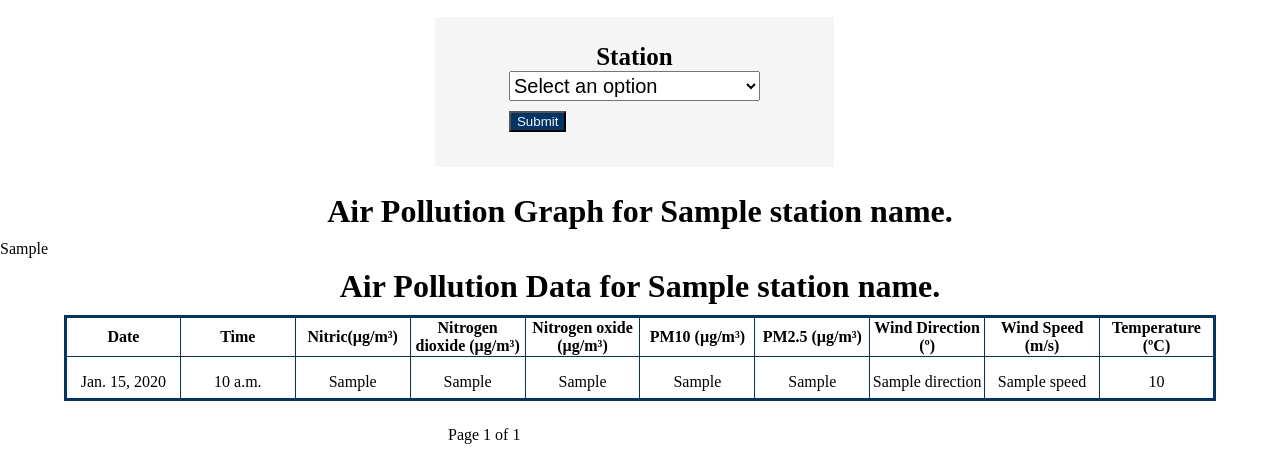
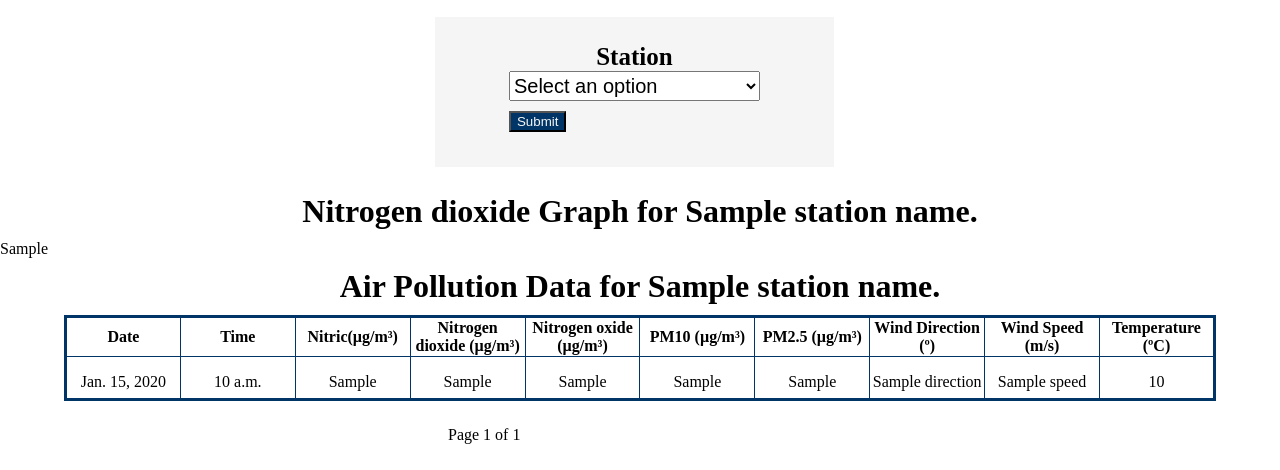
Before and after one commit to nutcracker22/group_assessment_esd, a Django app: template air_tracker/templates/air_tracker/data.html in a window 1280 px wide. Shown: the part 197-667 px from the top of the page. Run offline with Django 3.2, Linux system fonts and the light colour scheme; the template is opened without the code that fills it: most values are stand-ins (such as "Sample title", 1, 10 or a date in 2020).

Commit message:
small refactoring after merge conflict

```diff
--- a/air_tracker/templates/air_tracker/data.html
+++ b/air_tracker/templates/air_tracker/data.html
@@ -26,7 +26,7 @@
     {% if station %}
     <div>
         <div class="data-table-heading">
-            <h1>Air Pollution Graph for {{ station_name.site_name }}.</h1>
+            <h1>Nitrogen dioxide Graph for {{ station_name.site_name }}.</h1>
         </div>
         <div>
             {% autoescape off %}
```
